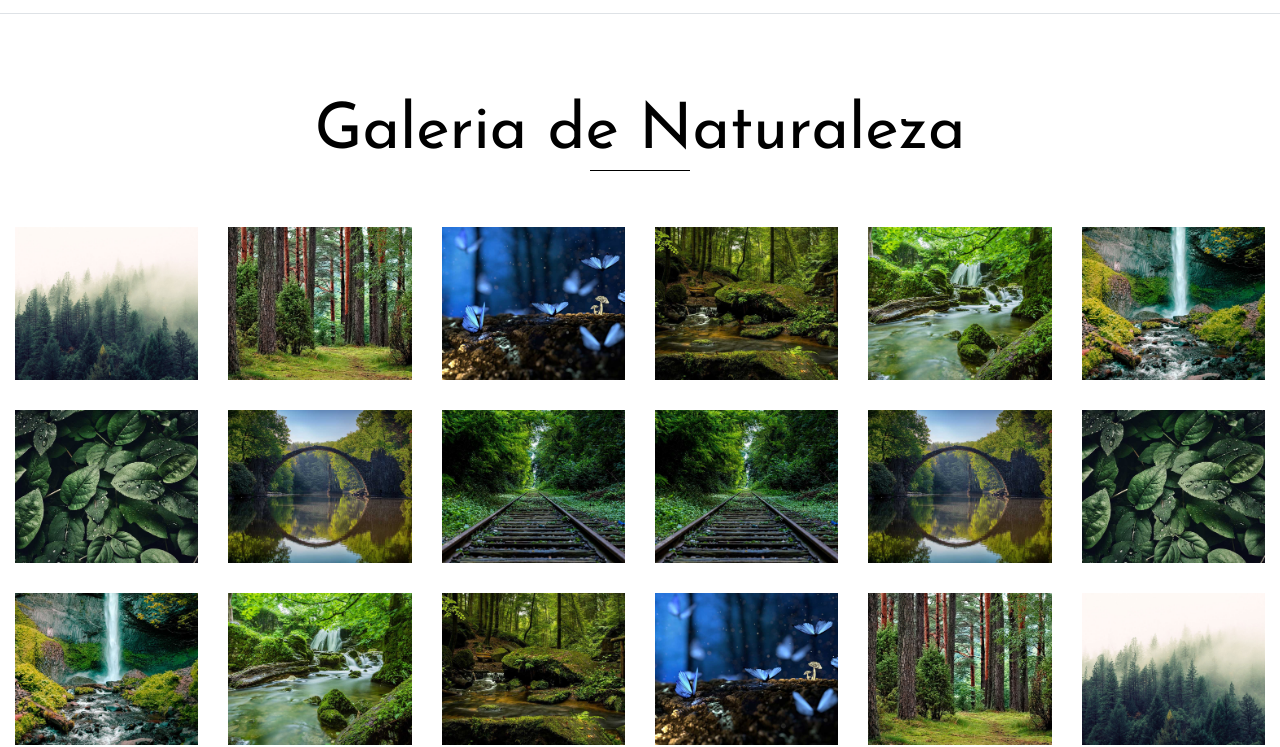
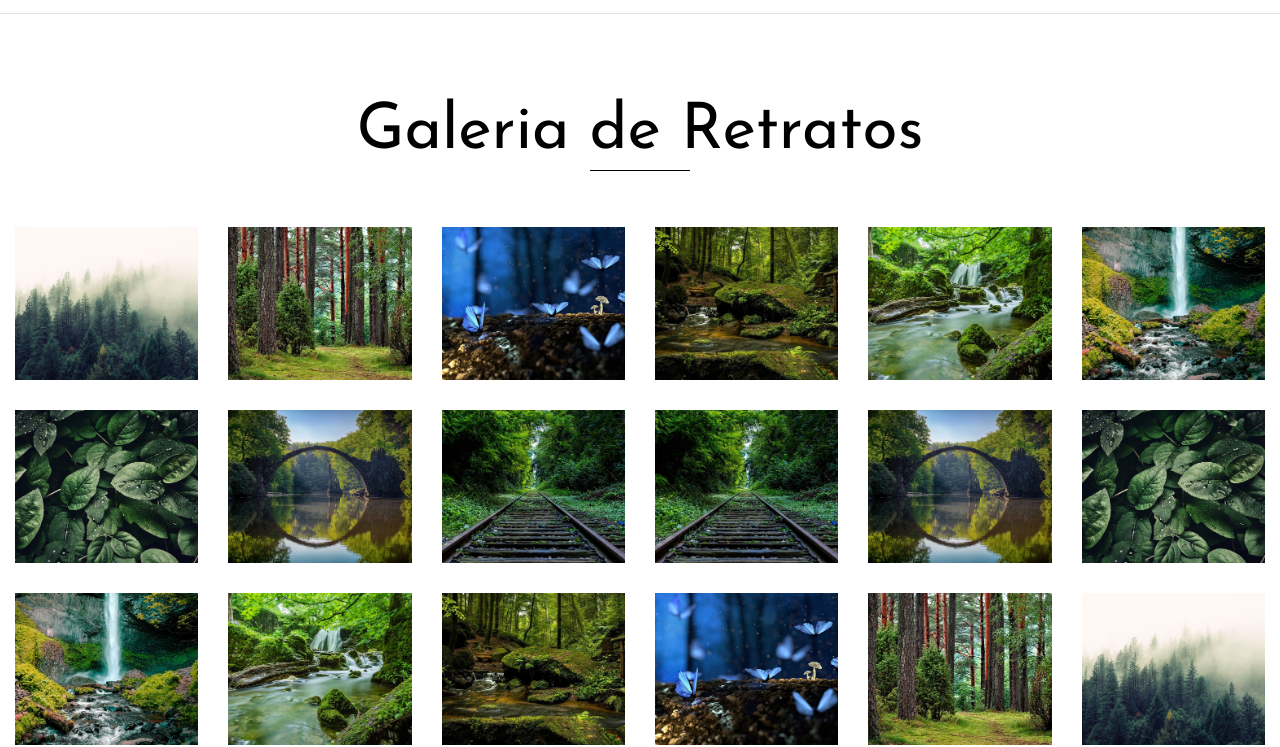
Before and after one commit to jpg-pty/JenellaPerea, a plain HTML site: page single2.html in a window 1280 px wide. Shown: the part 79-826 px from the top of the page. Drawn offline with Linux system fonts and the light colour scheme; files whose address does not match are found by name.

Commit message:
Update single2.html

```diff
--- a/single2.html
+++ b/single2.html
@@ -120,7 +120,7 @@
         <div class="col-md-7">
           <div class="row mb-5">
             <div class="col-12 ">
-              <h2 class="site-section-heading text-center">Galeria de Naturaleza</h2>
+              <h2 class="site-section-heading text-center">Galeria de Retratos</h2>
             </div>
           </div>
         </div>
```
